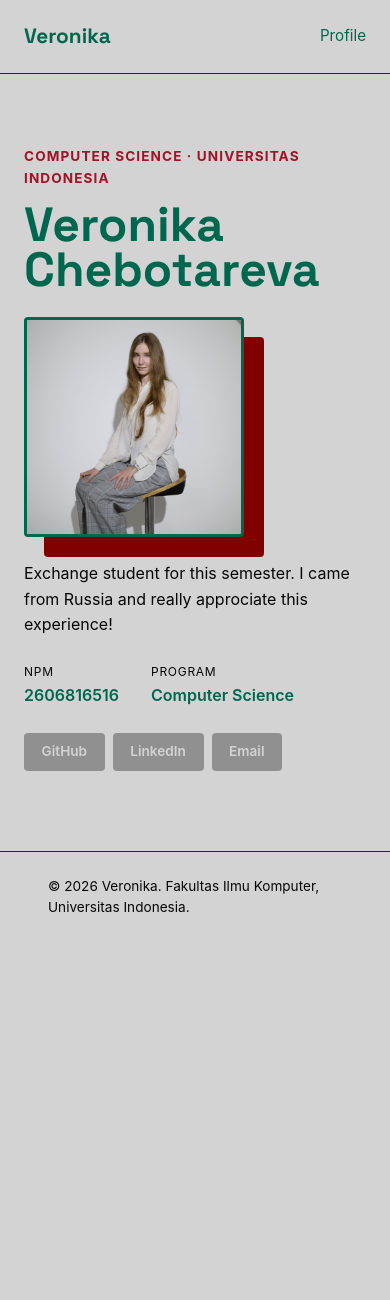
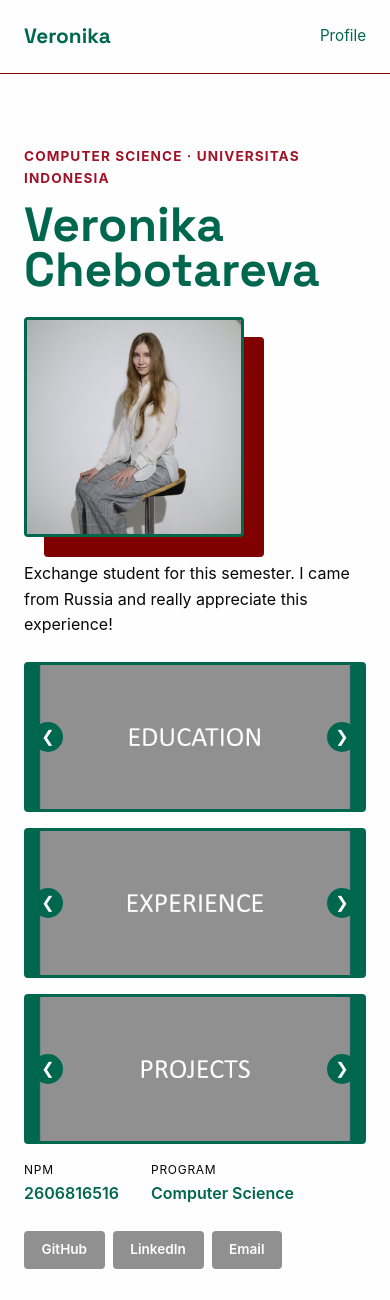
Before and after one commit to VeronikaCheb/myportofolio, a Django app: page / in a window 390 px wide. Shown: the top 1300 px of the page. Before the commit the page ends 912 px from the top, so only its background shows below. Run offline with Django 5.2, Linux system fonts and the light colour scheme.

Commit message:
Update README.md and project files

```diff
--- a/portofolio/settings.py
+++ b/portofolio/settings.py
@@ -28,7 +28,7 @@ SECRET_KEY = 'django-insecure-=0)653&h+qmxwjpr3tx673^n^4m*o_)5)r1%=7rk^%_(mz6aie
 # SECURITY WARNING: don't run with debug turned on in production!
 DEBUG = True
 
-ALLOWED_HOSTS = ["localhost", "127.0.0.1"]
+ALLOWED_HOSTS = ["localhost", "127.0.0.1", "192.168.1.34"]
 PRODUCTION = os.getenv('PRODUCTION', 'False').lower() == 'true'
 
 
--- a/static/css/style.css
+++ b/static/css/style.css
@@ -6,7 +6,7 @@
 
 :root {
     --ink: #00674F;
-    --paper: #d3d3d3;
+    --paper: #fffefe;
     --accent: #800000;
     --accent-dark: #a01326;
     --line: #800000;
@@ -194,3 +194,95 @@ h1, .brand {
         justify-content: flex-start;
     }
 }
+
+.carousel {
+    position: relative;
+    width: 100%;
+    max-width: 400px;
+    height: 200px;
+    overflow: hidden;
+    border-radius: var(--radius);
+    border: 3px solid var(--ink);
+    background: var(--tools);
+    margin: 1rem auto;
+}
+
+.carousel-track {
+    position: relative;
+    width: 100%;
+    height: 100%;
+}
+
+.carousel-track img {
+    position: absolute;
+    top: 0;
+    left: 0;
+    width: 100%;
+    height: 100%;
+    object-fit: cover;
+    opacity: 0;
+    transition: opacity 0.2s ease-in-out;
+}
+
+.carousel-track img:target {
+    opacity: 1;
+}
+
+.carousel-track img:first-child {
+    opacity: 1;
+}
+
+.carousel-track img:target ~ img {
+    opacity: 0;
+}
+
+.carousel-btn {
+    position: absolute;
+    top: 50%;
+    transform: translateY(-50%);
+    background: var(--ink);
+    color: white;
+    text-decoration: none;
+    border-radius: 50%;
+    width: 36px;
+    height: 36px;
+    font-size: 1.2rem;
+    z-index: 10;
+    display: flex;
+    align-items: center;
+    justify-content: center;
+    transition: background 0.3s ease;
+}
+
+.carousel-btn:hover {
+    background: var(--accent);
+}
+
+.carousel-btn.next {
+    right: 10px;
+}
+
+.carousel-btn.prev {
+    left: 10px;
+}
+
+@media (max-width: 600px) {
+    .carousel {
+        height: 150px;
+        max-width: 100%;
+    }
+
+    .carousel-btn {
+        width: 30px;
+        height: 30px;
+        font-size: 1rem;
+    }
+
+    .carousel-btn.next {
+        right: 6px;
+    }
+
+    .carousel-btn.prev {
+        left: 6px;
+    }
+}
--- a/templates/index.html
+++ b/templates/index.html
@@ -7,9 +7,11 @@
     <link rel="preconnect" href="https://fonts.googleapis.com">
     <link rel="preconnect" href="https://fonts.gstatic.com" crossorigin>
     <link href="https://fonts.googleapis.com/css2?family=Space+Grotesk:wght@500;700&display=swap" rel="stylesheet">
-    <link rel="stylesheet" href="/static/css/style.css">
+    {% load static %}
+    <link rel="stylesheet" href="{% static 'css/style.css' %}">
 </head>
 <body>
+
     <header class="site-header">
         <div class="container">
             <a href="#profile" class="brand">Veronika</a>
@@ -28,10 +30,41 @@
                 </div>
                 <div class="hero-photo">
                     <div class="photo-block"></div>
-                    <img class="avatar" src="/static/img/veronika.JPG" alt="Photo of Veronika">
+                    <img class="avatar" src="{% static 'img/veronika.JPG' %}" alt="Photo of Veronika">
                 </div>
                 <div class="hero-details">
-                    <p class="bio">Exchange student for this semester. I came from Russia and really approciate this experience!</p>
+                    <p class="bio">Exchange student for this semester. I came from Russia and really appreciate this experience!</p>
+
+                    <!-- ===== CAROUSEL 1 ===== -->
+                    <div class="carousel">
+                        <div class="carousel-track">
+                            <img src="{% static 'img/image1.png' %}" alt="Skills 1" id="slide1">
+                            <img src="{% static 'img/image2.png' %}" alt="Skills 2" id="slide2">
+                        </div>
+                        <a href="#slide2" class="carousel-btn next show-on-1">❯</a>
+                        <a href="#slide1" class="carousel-btn prev show-on-2">❮</a>
+                    </div>
+
+                    <!-- ===== CAROUSEL 2 ===== -->
+                    <div class="carousel">
+                        <div class="carousel-track">
+                            <img src="{% static 'img/image3.png' %}" alt="Skills 3" id="slide3">
+                            <img src="{% static 'img/image4.png' %}" alt="Skills 4" id="slide4">
+                        </div>
+                        <a href="#slide4" class="carousel-btn next show-on-3">❯</a>
+                        <a href="#slide3" class="carousel-btn prev show-on-4">❮</a>
+                    </div>
+
+                    <!-- ===== CAROUSEL 3 ===== -->
+                    <div class="carousel">
+                        <div class="carousel-track">
+                            <img src="{% static 'img/image5.png' %}" alt="Skills 5" id="slide5">
+                            <img src="{% static 'img/image6.png' %}" alt="Skills 6" id="slide6">
+                        </div>
+                        <a href="#slide6" class="carousel-btn next show-on-5">❯</a>
+                        <a href="#slide5" class="carousel-btn prev show-on-6">❮</a>
+                    </div>
+
                     <dl class="meta-list">
                         <div class="meta-row">
                             <dt>NPM</dt>
@@ -44,8 +77,8 @@
                     </dl>
                     <div class="social-links">
                         <a href="https://github.com/VeronikaCheb/myportofolio" class="social-link">GitHub</a>
-                        <a href="https://github.com/VeronikaCheb" class="social-link">LinkedIn</a>
-                        <a href="tilch1709@gmail.com" class="social-link">Email</a>
+                        <a href="https://linkedin.com/in/veronika-chebotareva" class="social-link">LinkedIn</a>
+                        <a href="mailto:tilch1709@gmail.com" class="social-link">Email</a>
                     </div>
                 </div>
             </div>
@@ -57,5 +90,6 @@
             <p>&copy; 2026 Veronika. Fakultas Ilmu Komputer, Universitas Indonesia.</p>
         </div>
     </footer>
+
 </body>
 </html>
```
Also changed, not shown: README.md, static/img/image1.png (added), static/img/image2.png (added), static/img/image3.png (added), static/img/image4.png (added), static/img/image5.png (added), static/img/image6.png (added).
